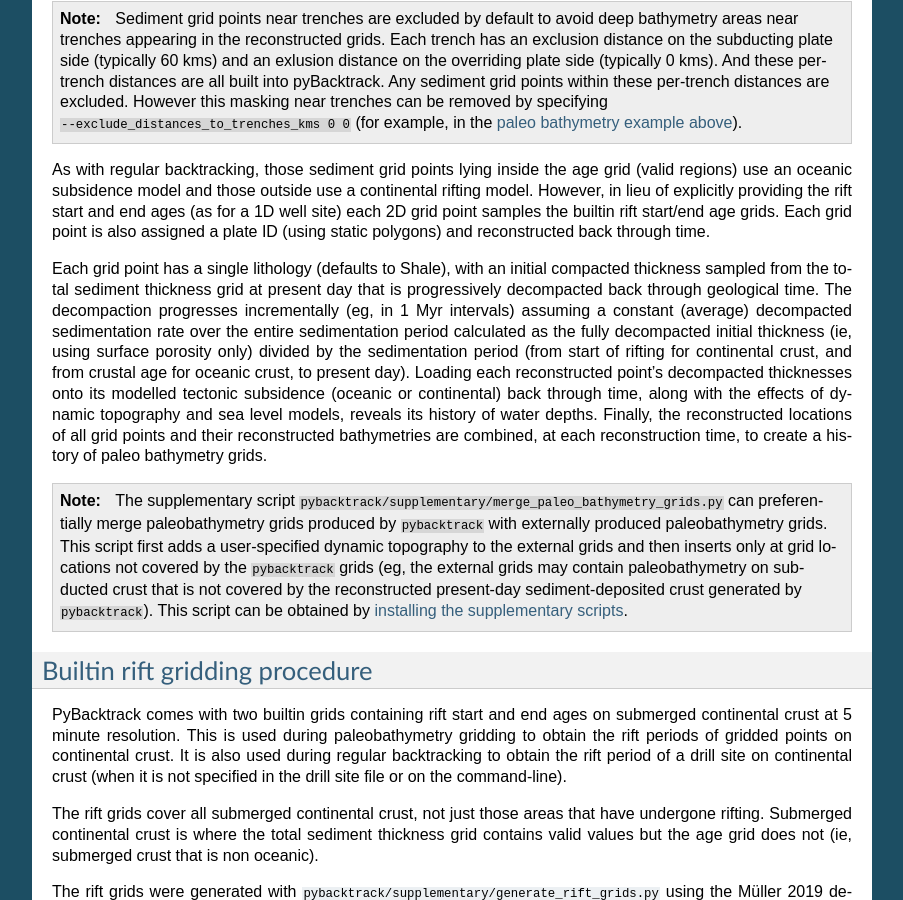
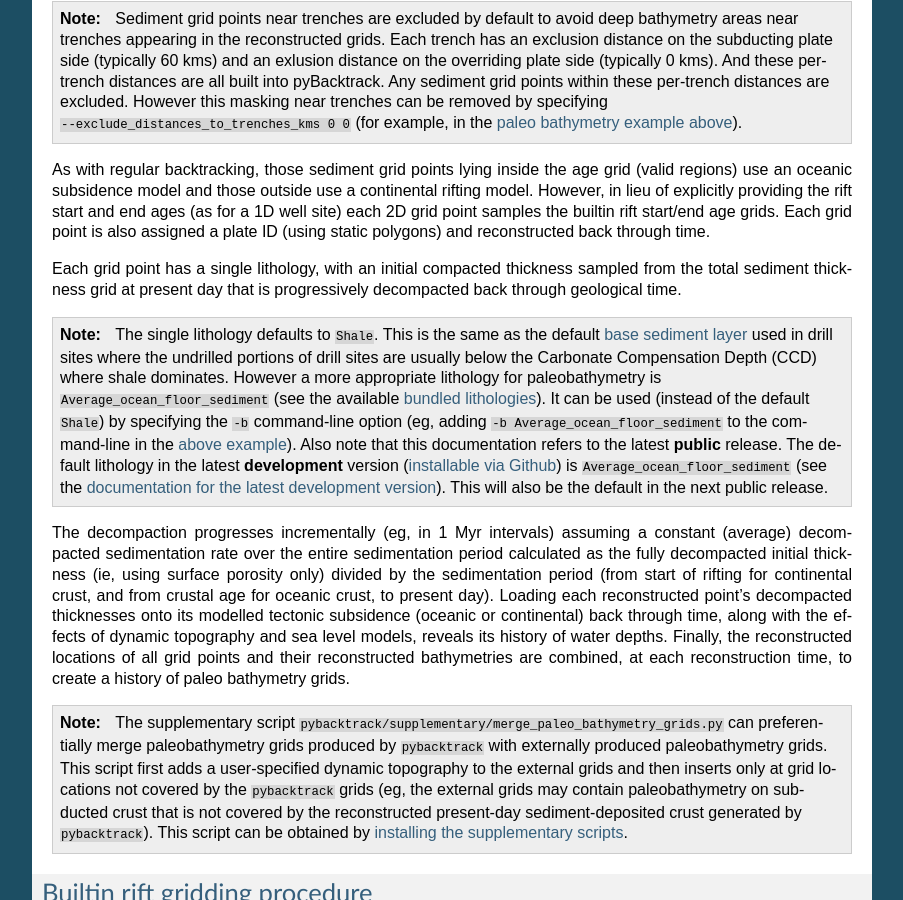
Before and after one commit to EarthByte/pyBacktrack, a Sphinx documentation site: the page built from docs/pybacktrack_paleo_bathymetry.rst, in a window 1280 px wide and 900 px high, scrolled down 2713 px. Shown: the whole window, without its empty margins (198-1101 px from the left). Built offline with Sphinx 7.4.7, drawn with Linux system fonts in a browser that asks for light colours.

Commit message:
Document that version 1.4 defaults to Shale for paleobathymetry.

```diff
--- a/docs/pybacktrack_paleo_bathymetry.rst
+++ b/docs/pybacktrack_paleo_bathymetry.rst
@@ -109,7 +109,17 @@ As with regular backtracking, those sediment grid points lying inside the age gr
 However, in lieu of explicitly providing the rift start and end ages (as for a 1D well site) each 2D grid point samples the builtin rift start/end age grids.
 Each grid point is also assigned a plate ID (using static polygons) and reconstructed back through time.
 
-Each grid point has a single lithology (defaults to Shale), with an initial compacted thickness sampled from the total sediment thickness grid at present day that is progressively decompacted back through geological time.
+Each grid point has a single lithology, with an initial compacted thickness sampled from the total sediment thickness grid at present day that is progressively decompacted back through geological time.
+
+.. note:: The single lithology defaults to ``Shale``. This is the same as the default :ref:`base sediment layer <pybacktrack_base_sediment_layer>` used in drill sites
+          where the undrilled portions of drill sites are usually below the Carbonate Compensation Depth (CCD) where shale dominates.
+          However a more appropriate lithology for paleobathymetry is ``Average_ocean_floor_sediment`` (see the available :ref:`bundled lithologies <pybacktrack_bundled_lithology_definitions>`).
+          It can be used (instead of the default ``Shale``) by specifying the ``-b`` command-line option
+          (eg, adding ``-b Average_ocean_floor_sediment`` to the command-line in the :ref:`above example <pybacktrack_paleo_bathymetry_example>`).
+          Also note that this documentation refers to the latest **public** release. The default lithology in the latest **development** version (:ref:`installable via Github <pybacktrack_install_pybacktrack>`)
+          is ``Average_ocean_floor_sediment`` (see the `documentation for the latest development version <https://pybacktrack.readthedocs.io/en/latest/pybacktrack_paleo_bathymetry.html#paleobathymetry-gridding-procedure>`_).
+          This will also be the default in the next public release.
+
 The decompaction progresses incrementally (eg, in 1 Myr intervals) assuming a constant (average) decompacted sedimentation rate over the entire sedimentation period calculated as the fully decompacted initial thickness
 (ie, using surface porosity only) divided by the sedimentation period (from start of rifting for continental crust, and from crustal age for oceanic crust, to present day).
 Loading each reconstructed point’s decompacted thicknesses onto its modelled tectonic subsidence (oceanic or continental) back through time, along with the effects of dynamic topography and sea level models, reveals its history of water depths.
```
